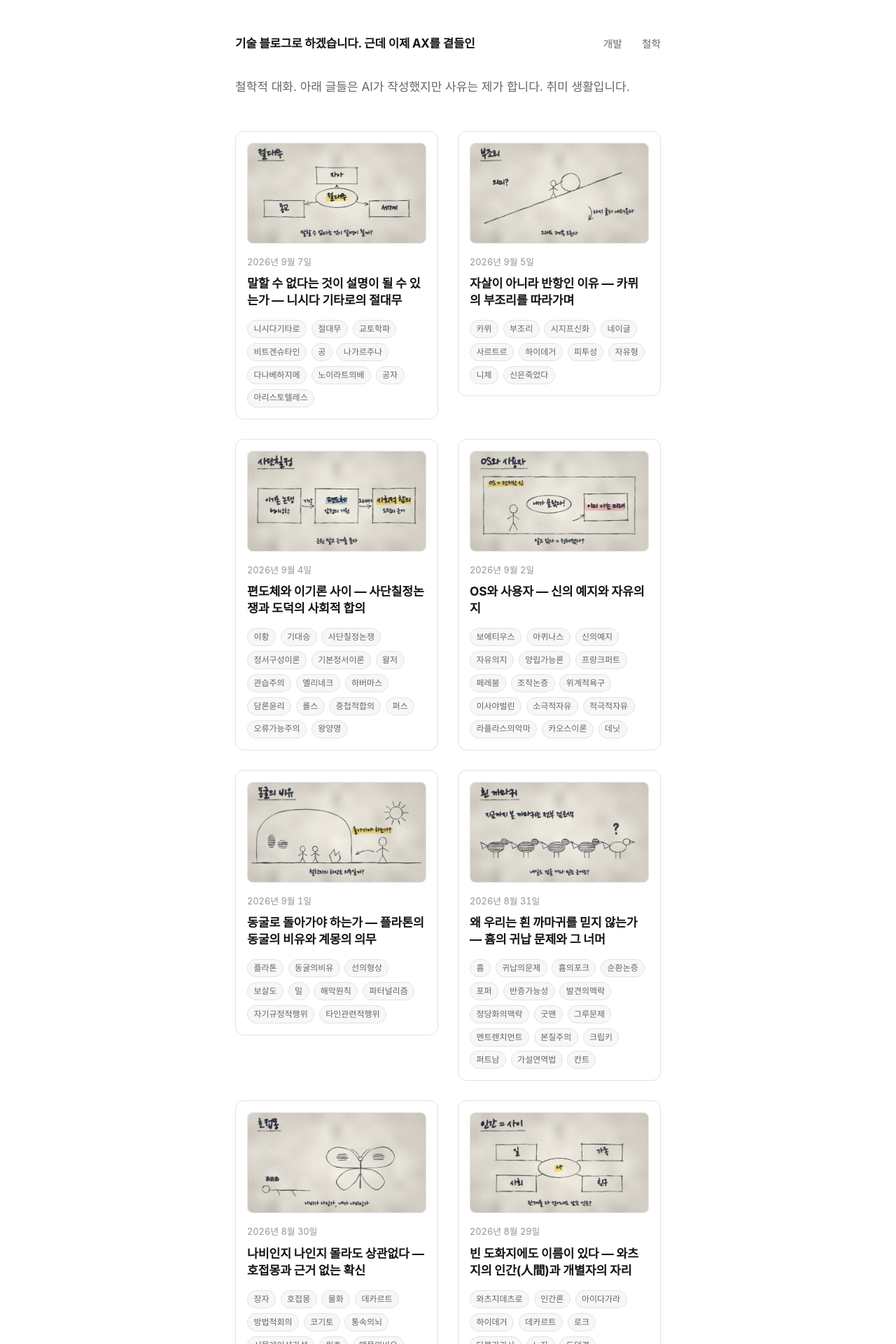
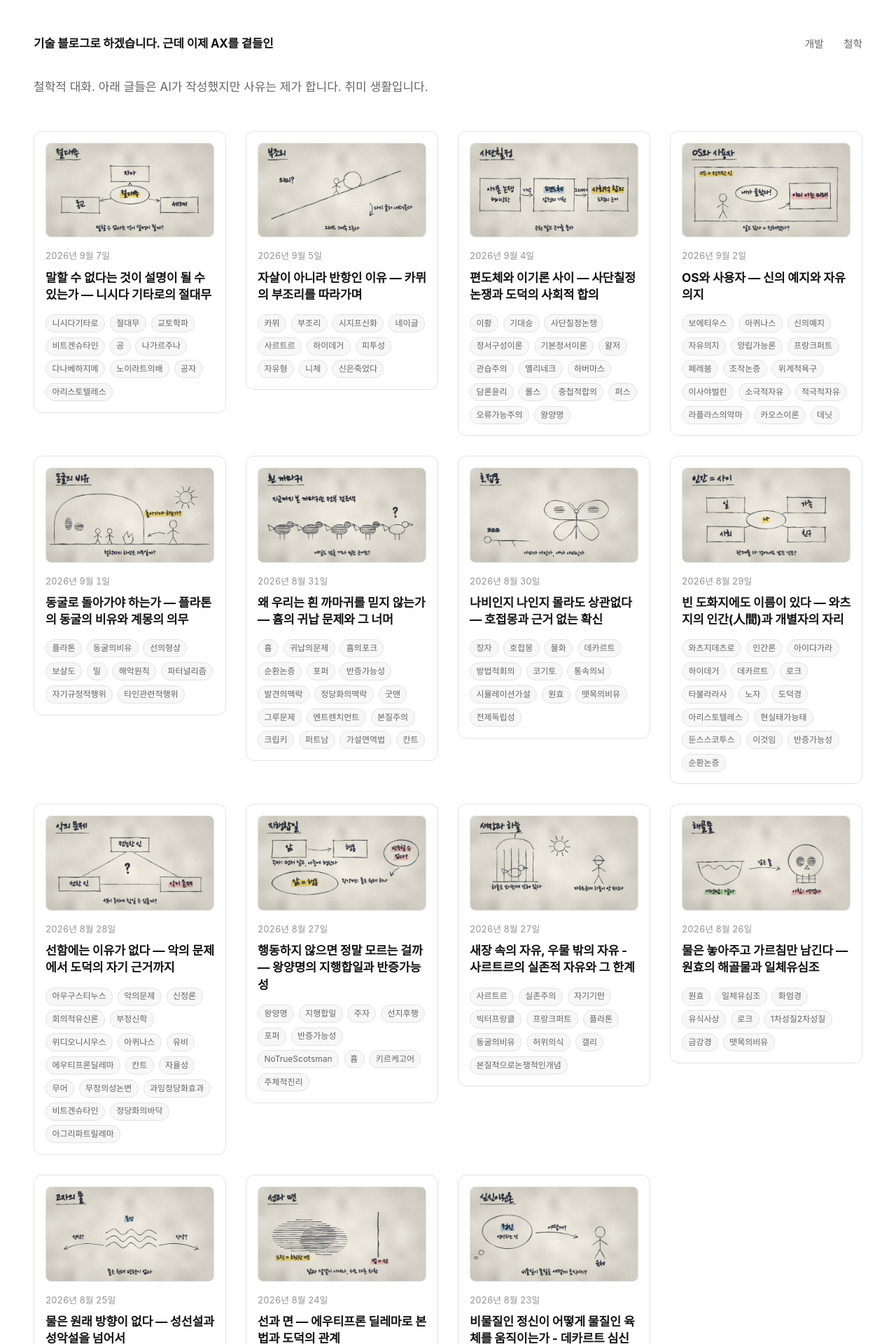
Before and after one commit to jayce-kim1123/jayce-kim1123.github.io, a Jekyll site: the page built from 철학/index.md, in a window 1280 px wide. Shown: the top 1920 px of the page at 70% size. Built offline with Jekyll 4.4.1, drawn with Linux system fonts in a browser that asks for light colours.

Commit message:
철학 목록 폭을 홈과 동일하게 넓혀 한 줄에 카드가 더 많이 보이도록 수정
페이지 front matter의 wrap 값으로 본문 폭 클래스를 지정할 수 있게 함.

Co-Authored-By: Claude Sonnet 5.5 <noreply@anthropic.com>

```diff
--- a/_includes/footer.html
+++ b/_includes/footer.html
@@ -1,5 +1,5 @@
 <footer class="site-footer">
-  <div class="wrap wrap-{{ page.layout }}">
+  <div class="wrap wrap-{{ page.wrap | default: page.layout }}">
     <span>&copy; {{ 'now' | date: '%Y' }} {{ site.title }}</span>
   </div>
 </footer>
--- a/_includes/header.html
+++ b/_includes/header.html
@@ -1,5 +1,5 @@
 <header class="site-header">
-  <div class="wrap wrap-{{ page.layout }}">
+  <div class="wrap wrap-{{ page.wrap | default: page.layout }}">
     <a class="site-title" href="{{ '/' | relative_url }}">{{ site.title }}</a>
     <nav class="site-nav" aria-label="주요 메뉴">
       <a href="{{ '/' | relative_url }}"{% if page.url == '/' %} aria-current="page"{% endif %}>개발</a>
--- a/_layouts/default.html
+++ b/_layouts/default.html
@@ -6,7 +6,7 @@
 <body>
 <a class="visually-hidden" href="#main">본문으로 건너뛰기</a>
 {% include header.html %}
-<main id="main" class="wrap wrap-{{ page.layout }}">
+<main id="main" class="wrap wrap-{{ page.wrap | default: page.layout }}">
 {{ content }}
 </main>
 {% include footer.html %}
--- a/assets/css/main.css
+++ b/assets/css/main.css
@@ -196,7 +196,7 @@ main { padding-bottom: var(--space-5); }
   margin: 0;
   padding: 0;
   display: grid;
-  grid-template-columns: repeat(auto-fill, minmax(15.5rem, 1fr));
+  grid-template-columns: repeat(auto-fill, minmax(min(100%, 14.5rem), 1fr));
   gap: var(--space-3);
   align-items: start;
 }
```
Also changed, not shown: 철학/index.md (+1 -0 lines).
